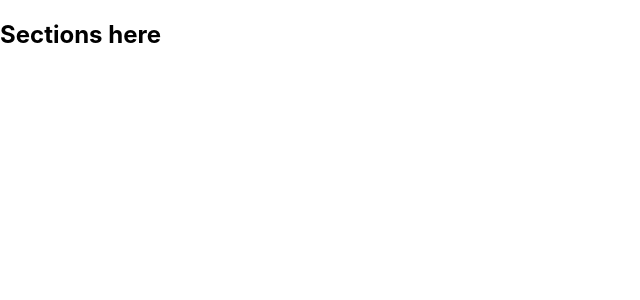
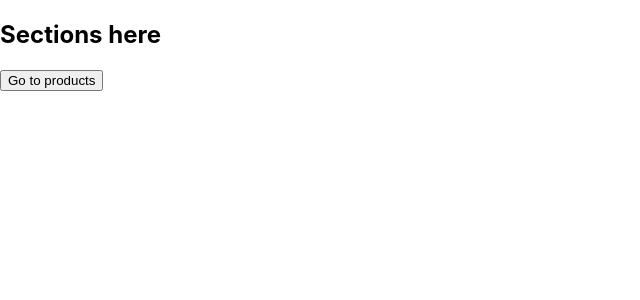
Before and after one commit to mansoor202/Next-js, a Next.js app in the folder task1/: page /sections in a window 1280 px wide. Shown: the top 300 px of the page, without its empty margins (0-640 px from the left). Built offline with nearby package versions, Linux system fonts and the light colour scheme.

Commit message:
router.push

```diff
--- a/task1/pages/sections.js
+++ b/task1/pages/sections.js
@@ -1,6 +1,16 @@
+import { useRouter } from "next/dist/client/router"
+import { route } from "next/dist/server/router"
 function Section(){
+    const router=useRouter()
+    const clickHandler=()=>{
+        router.push("/products")
+
+    }
     return(
+        <>
         <h2>Sections here </h2>
+        <button onClick={clickHandler}>Go to products</button>
+        </>
     )
 }
 export default Section
```
